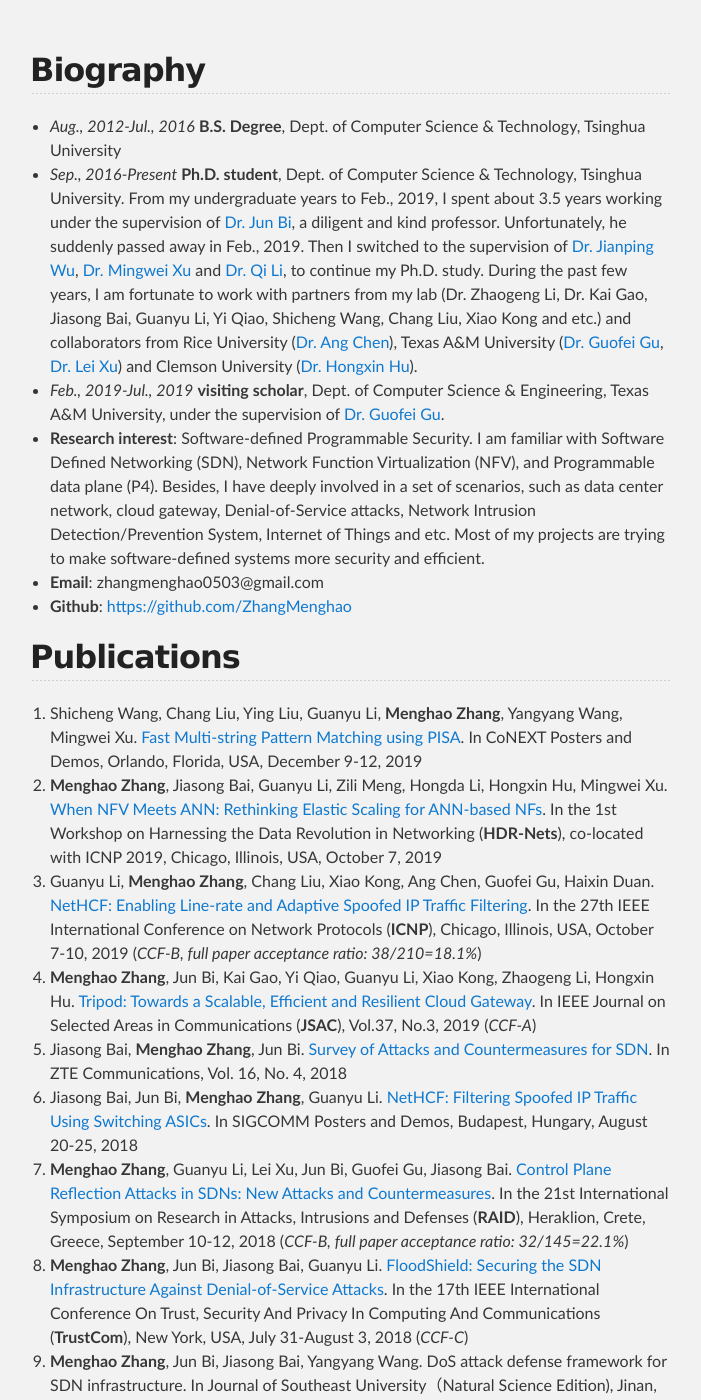
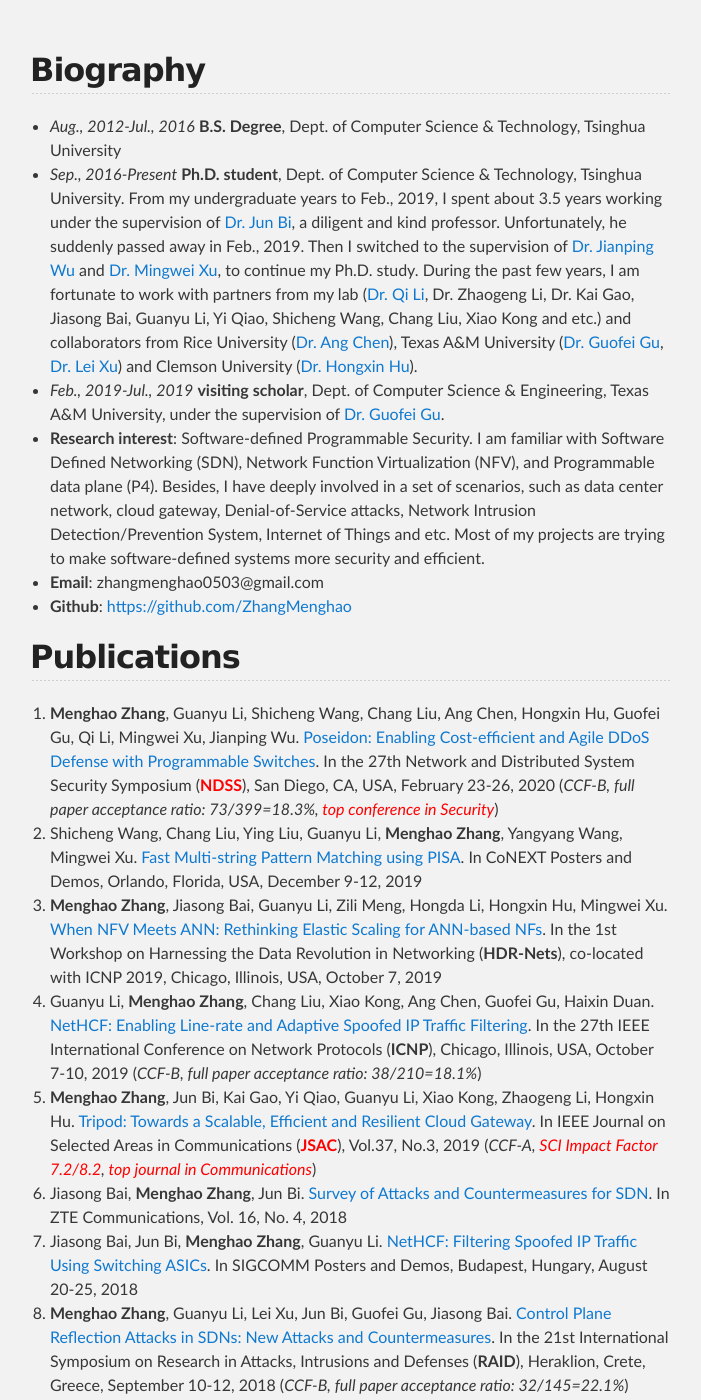
Before and after one commit to zhangmenghao/zhangmenghao.github.io, a Jekyll site: the page built from index.md, in a window 1280 px wide and 1400 px high, scrolled down 250 px. Shown: the whole window, without its empty margins (290-991 px from the left). Built offline with Jekyll 4.4.1, drawn with Linux system fonts in a browser that asks for light colours.

Commit message:
Update publications

```diff
--- a/index.md
+++ b/index.md
@@ -8,7 +8,7 @@ category: Tech
 ## Biography
 
 * *Aug., 2012-Jul., 2016*  **B.S. Degree**, Dept. of Computer Science & Technology, Tsinghua University
-* *Sep., 2016-Present*  **Ph.D. student**, Dept. of Computer Science & Technology, Tsinghua University. From my undergraduate years to Feb., 2019, I spent about 3.5 years working under the supervision of [Dr. Jun Bi](http://netarchlab.tsinghua.edu.cn/~junbi/), a diligent and kind professor. Unfortunately, he suddenly passed away in Feb., 2019. Then I switched to the supervision of [Dr. Jianping Wu](http://www.cs.tsinghua.edu.cn/publish/csen/4623/2010/20101224194435414856631/20101224194435414856631_.html), [Dr. Mingwei Xu](http://routing.netlab.edu.cn/tiki-index.php?page=Mingwei+Xu) and [Dr. Qi Li](https://sites.google.com/site/qili2012/), to continue my Ph.D. study. During the past few years, I am fortunate to work with partners from my lab (Dr. Zhaogeng Li, Dr. Kai Gao, Jiasong Bai, Guanyu Li, Yi Qiao, Shicheng Wang, Chang Liu, Xiao Kong and etc.) and collaborators from Rice University ([Dr. Ang Chen](https://www.cs.rice.edu/~angchen/)), Texas A&M University ([Dr. Guofei Gu](http://faculty.cs.tamu.edu/guofei/), [Dr. Lei Xu](http://students.cse.tamu.edu/xray2012/)) and Clemson University ([Dr. Hongxin Hu](https://people.cs.clemson.edu/~hongxih/)).
+* *Sep., 2016-Present*  **Ph.D. student**, Dept. of Computer Science & Technology, Tsinghua University. From my undergraduate years to Feb., 2019, I spent about 3.5 years working under the supervision of [Dr. Jun Bi](http://netarchlab.tsinghua.edu.cn/~junbi/), a diligent and kind professor. Unfortunately, he suddenly passed away in Feb., 2019. Then I switched to the supervision of [Dr. Jianping Wu](http://www.cs.tsinghua.edu.cn/publish/csen/4623/2010/20101224194435414856631/20101224194435414856631_.html) and [Dr. Mingwei Xu](http://routing.netlab.edu.cn/tiki-index.php?page=Mingwei+Xu), to continue my Ph.D. study. During the past few years, I am fortunate to work with partners from my lab ([Dr. Qi Li](https://sites.google.com/site/qili2012/), Dr. Zhaogeng Li, Dr. Kai Gao, Jiasong Bai, Guanyu Li, Yi Qiao, Shicheng Wang, Chang Liu, Xiao Kong and etc.) and collaborators from Rice University ([Dr. Ang Chen](https://www.cs.rice.edu/~angchen/)), Texas A&M University ([Dr. Guofei Gu](http://faculty.cs.tamu.edu/guofei/), [Dr. Lei Xu](http://students.cse.tamu.edu/xray2012/)) and Clemson University ([Dr. Hongxin Hu](https://people.cs.clemson.edu/~hongxih/)).
 * *Feb., 2019-Jul., 2019*  **visiting scholar**, Dept. of Computer Science & Engineering, Texas A&M University, under the supervision of [Dr. Guofei Gu](http://faculty.cs.tamu.edu/guofei/).
 * **Research interest**: Software-defined Programmable Security. I am familiar with Software Defined Networking (SDN), Network Function Virtualization (NFV), and Programmable data plane (P4). Besides, I have deeply involved in a set of scenarios, such as data center network, cloud gateway, Denial-of-Service attacks, Network Intrusion Detection/Prevention System, Internet of Things and etc. Most of my projects are trying to make software-defined systems more security and efficient.
 * **Email**: zhangmenghao0503@gmail.com
@@ -17,6 +17,9 @@ category: Tech
 
 ## Publications
 
+11. __Menghao Zhang__, Guanyu Li, Shicheng Wang, Chang Liu, Ang Chen, Hongxin Hu, Guofei Gu, Qi Li, Mingwei Xu, Jianping Wu.
+[Poseidon: Enabling Cost-efficient and Agile DDoS Defense with Programmable Switches](.).
+In the 27th Network and Distributed System Security Symposium (**<font color='red'>NDSS</font>**), San Diego, CA, USA, February 23-26, 2020 (*CCF-B, full paper acceptance ratio: 73/399=18.3%, <font color='red'>top conference in Security</font>*)
 10. Shicheng Wang, Chang Liu, Ying Liu, Guanyu Li, __Menghao Zhang__, Yangyang Wang, Mingwei Xu.
 [Fast Multi-string Pattern Matching using PISA](./papers/CoNEXT2019-Poster-Bolt.pdf).
 In CoNEXT Posters and Demos, Orlando, Florida, USA, December 9-12, 2019
@@ -28,7 +31,7 @@ In the 1st Workshop on Harnessing the Data Revolution in Networking (**HDR-Nets*
 In the 27th IEEE International Conference on Network Protocols (**ICNP**), Chicago, Illinois, USA, October 7-10, 2019 (*CCF-B, full paper acceptance ratio: 38/210=18.1%*)
 7. __Menghao Zhang__, Jun Bi, Kai Gao, Yi Qiao, Guanyu Li, Xiao Kong, Zhaogeng Li, Hongxin Hu.
 [Tripod: Towards a Scalable, Efficient and Resilient Cloud Gateway](./papers/jsac2019tripod.pdf).
-In IEEE Journal on Selected Areas in Communications (**JSAC**), Vol.37, No.3, 2019 (*CCF-A*)
+In IEEE Journal on Selected Areas in Communications (**<font color='red'>JSAC</font>**), Vol.37, No.3, 2019 (*CCF-A, <font color='red'>SCI Impact Factor 7.2/8.2</font>, <font color='red'>top journal in Communications</font>*)
 6. Jiasong Bai, __Menghao Zhang__, Jun Bi.
 [Survey of Attacks and Countermeasures for SDN](./papers/zte2018survey.pdf).
 In ZTE Communications, Vol. 16, No. 4, 2018
@@ -59,6 +62,7 @@ In SIGCOMM Posters and Demos, Los Angeles, CA, USA, August 22–24, 2017
 * Computer Networks (CN)
 
 #### External/Sub Reviewer
+* IEEE Symposium on Security and Privacy (Oakland), 2020
 * ISOC Network and Distributed System Security Symposium (NDSS), 2019
 * Internation Symposium on Research Attacks, Intrusions and Defenses (RAID), 2019
 * Annual Computer Security Applications Conference (ACSAC), 2019
```
